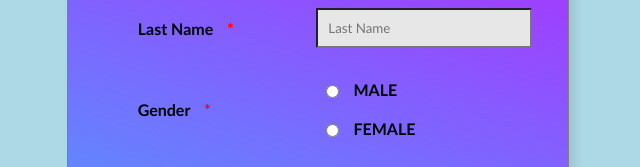
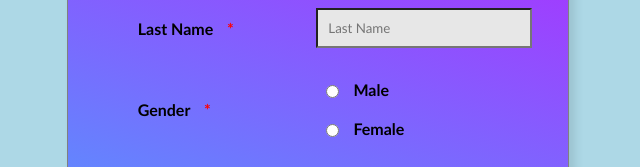
Before and after one commit to Jaybhade/employee-form, a plain HTML site: page index.html in a window 1280 px wide. Shown: the part 166-333 px from the top of the page, 322-962 px from the left. Drawn offline with Linux system fonts and the light colour scheme.

Commit message:
Fix: Gender label format

```diff
--- a/index.html
+++ b/index.html
@@ -31,11 +31,11 @@
           <td>
             <p>
               <input type="radio" name="gender" id="male" value="male" required>
-              <label for="male">MALE</label>
+              <label for="male">Male</label>
             </p>
             <p>
               <input type="radio" name="gender" id="female" value="female">
-              <label for="female">FEMALE</label>
+              <label for="female">Female</label>
             </p>
           </td>
         </tr>
```
